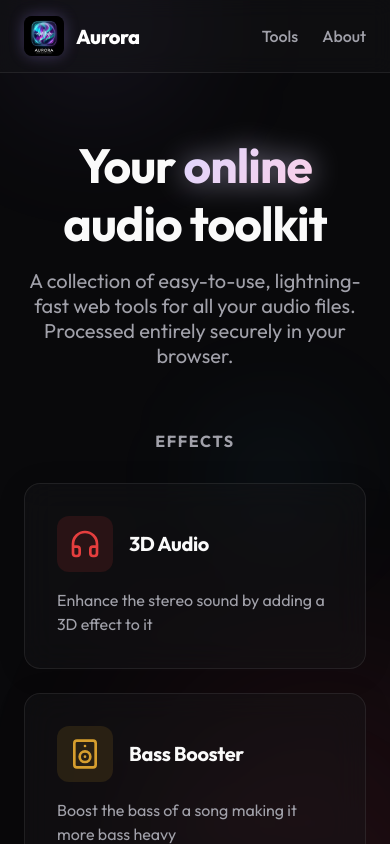
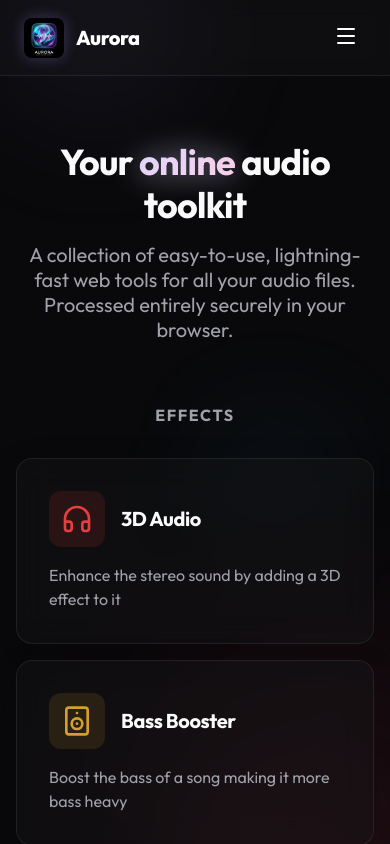
Before and after one commit to WhatTheHackkk/Aurora-Music, a React (Vite) app: page / in a window 390 px wide. Shown: the top 844 px of the page. Built offline with nearby package versions, Linux system fonts and the light colour scheme; what @ffmpeg/ffmpeg would draw is missing.

Commit message:
feat: Add PWA support and mobile responsiveness

```diff
--- a/index.html
+++ b/index.html
@@ -3,7 +3,9 @@
   <head>
     <meta charset="UTF-8" />
     <link rel="icon" type="image/png" href="/logo.png" />
-    <meta name="viewport" content="width=device-width, initial-scale=1.0" />
+    <link rel="apple-touch-icon" href="/logo.png" />
+    <meta name="viewport" content="width=device-width, initial-scale=1.0, maximum-scale=1.0, user-scalable=no" />
+    <meta name="theme-color" content="#09090b" />
     <title>Aurora - Audio Toolkit</title>
   </head>
   <body>
--- a/package.json
+++ b/package.json
@@ -23,6 +23,7 @@
     "@types/react-dom": "^19.2.3",
     "@vitejs/plugin-react": "^6.0.3",
     "oxlint": "^1.71.0",
-    "vite": "^8.1.1"
+    "vite": "^8.1.1",
+    "vite-plugin-pwa": "^1.3.0"
   }
 }
--- a/src/App.jsx
+++ b/src/App.jsx
@@ -1,7 +1,7 @@
-import React from 'react';
+import React, { useState } from 'react';
 import { BrowserRouter as Router, Routes, Route, Link, useLocation } from 'react-router-dom';
 import { AnimatePresence, motion } from 'framer-motion';
-import { Waves } from 'lucide-react';
+import { Waves, Menu, X } from 'lucide-react';
 import Home from './pages/Home';
 import Converter from './pages/Converter';
 import EffectTool from './pages/EffectTool';
@@ -9,6 +9,8 @@ import './index.css';
 
 // Layout component to wrap our pages
 const Layout = ({ children }) => {
+  const [isMobileMenuOpen, setIsMobileMenuOpen] = useState(false);
+
   return (
     <>
       <div className="aurora-bg">
@@ -18,15 +20,44 @@ const Layout = ({ children }) => {
       </div>
       <header style={{ borderBottom: '1px solid var(--card-border)', background: 'var(--card)', backdropFilter: 'blur(10px)', position: 'sticky', top: 0, zIndex: 50 }}>
         <div className="container" style={{ display: 'flex', alignItems: 'center', justifyContent: 'space-between', padding: '1rem 1.5rem' }}>
-          <Link to="/" style={{ display: 'flex', alignItems: 'center', gap: '0.75rem', textDecoration: 'none', color: 'white' }}>
+          <Link to="/" onClick={() => setIsMobileMenuOpen(false)} style={{ display: 'flex', alignItems: 'center', gap: '0.75rem', textDecoration: 'none', color: 'white' }}>
             <img src="/logo.png" alt="Aurora" style={{ width: '40px', height: '40px', borderRadius: '8px', boxShadow: '0 0 15px rgba(167, 139, 250, 0.3)' }} />
             <span style={{ fontSize: '1.25rem', fontWeight: 800, letterSpacing: '-0.02em' }}>Aurora</span>
           </Link>
-          <nav style={{ display: 'flex', gap: '1.5rem' }}>
+
+          {/* Desktop Navigation */}
+          <nav className="desktop-nav">
             <Link to="/" style={{ color: 'var(--muted)', textDecoration: 'none', fontWeight: 500, transition: 'color 0.2s' }} onMouseEnter={e => e.target.style.color = 'white'} onMouseLeave={e => e.target.style.color = 'var(--muted)'}>Tools</Link>
             <a href="#" style={{ color: 'var(--muted)', textDecoration: 'none', fontWeight: 500, transition: 'color 0.2s' }} onMouseEnter={e => e.target.style.color = 'white'} onMouseLeave={e => e.target.style.color = 'var(--muted)'}>About</a>
           </nav>
+
+          {/* Mobile Menu Button */}
+          <button className="mobile-menu-btn" onClick={() => setIsMobileMenuOpen(!isMobileMenuOpen)}>
+            {isMobileMenuOpen ? <X size={24} /> : <Menu size={24} />}
+          </button>
         </div>
+
+        {/* Mobile Navigation Drawer */}
+        <AnimatePresence>
+          {isMobileMenuOpen && (
+            <motion.nav
+              initial={{ height: 0, opacity: 0 }}
+              animate={{ height: 'auto', opacity: 1 }}
+              exit={{ height: 0, opacity: 0 }}
+              style={{
+                overflow: 'hidden',
+                background: 'rgba(24, 24, 27, 0.95)',
+                borderBottom: '1px solid var(--card-border)',
+                display: 'flex',
+                flexDirection: 'column',
+                padding: '0 1.5rem',
+              }}
+            >
+              <Link to="/" onClick={() => setIsMobileMenuOpen(false)} style={{ padding: '1rem 0', color: 'white', textDecoration: 'none', fontWeight: 500, borderBottom: '1px solid rgba(255,255,255,0.05)' }}>Tools</Link>
+              <a href="#" onClick={() => setIsMobileMenuOpen(false)} style={{ padding: '1rem 0', color: 'white', textDecoration: 'none', fontWeight: 500 }}>About</a>
+            </motion.nav>
+          )}
+        </AnimatePresence>
       </header>
 
       <main style={{ minHeight: 'calc(100vh - 73px)', display: 'flex', flexDirection: 'column' }}>
--- a/src/index.css
+++ b/src/index.css
@@ -306,3 +306,46 @@ input[type=range]::-webkit-slider-runnable-track {
   filter: blur(60px);
   transform: translateX(-50%);
 }
+
+/* Mobile Responsiveness */
+.desktop-nav {
+  display: flex;
+  gap: 1.5rem;
+}
+
+.mobile-menu-btn {
+  display: none;
+  background: none;
+  border: none;
+  color: white;
+  cursor: pointer;
+  padding: 0.5rem;
+}
+
+@media (max-width: 768px) {
+  .desktop-nav {
+    display: none;
+  }
+
+  .mobile-menu-btn {
+    display: block;
+  }
+
+  h1 { font-size: 2.25rem; }
+  h2 { font-size: 1.75rem; }
+  h3 { font-size: 1.25rem; }
+
+  .tools-grid {
+    grid-template-columns: 1fr;
+    gap: 1rem;
+  }
+
+  .container {
+    padding-left: 1rem;
+    padding-right: 1rem;
+  }
+
+  .glass {
+    padding: 1.5rem;
+  }
+}
--- a/vite.config.js
+++ b/vite.config.js
@@ -1,9 +1,48 @@
 import { defineConfig } from 'vite'
 import react from '@vitejs/plugin-react'
 
+import { VitePWA } from 'vite-plugin-pwa'
+
 // https://vitejs.dev/config/
 export default defineConfig({
-  plugins: [react()],
+  plugins: [
+    react(),
+    VitePWA({
+      registerType: 'autoUpdate',
+      includeAssets: ['favicon.svg', 'logo.png', 'icons.svg'],
+      manifest: {
+        name: 'Aurora Audio Toolkit',
+        short_name: 'Aurora',
+        description: 'Your out-of-this-world online audio toolkit. Processed entirely securely in your browser.',
+        theme_color: '#09090b',
+        background_color: '#09090b',
+        display: 'standalone',
+        icons: [
+          {
+            src: 'logo.png',
+            sizes: '192x192',
+            type: 'image/png'
+          },
+          {
+            src: 'logo.png',
+            sizes: '512x512',
+            type: 'image/png'
+          },
+          {
+            src: 'logo.png',
+            sizes: '512x512',
+            type: 'image/png',
+            purpose: 'any maskable'
+          }
+        ]
+      },
+      workbox: {
+        globPatterns: ['**/*.{js,css,html,ico,png,svg,wasm}'],
+        // Ignore the SharedArrayBuffer COOP/COEP issues by keeping headers intact,
+        // but WASM files need special handling. Workbox handles them automatically with globPatterns.
+      }
+    })
+  ],
   server: {
     headers: {
       "Cross-Origin-Embedder-Policy": "require-corp",
```
Also changed, not shown: 1 other file (tests, documents, lock files or other folders).
